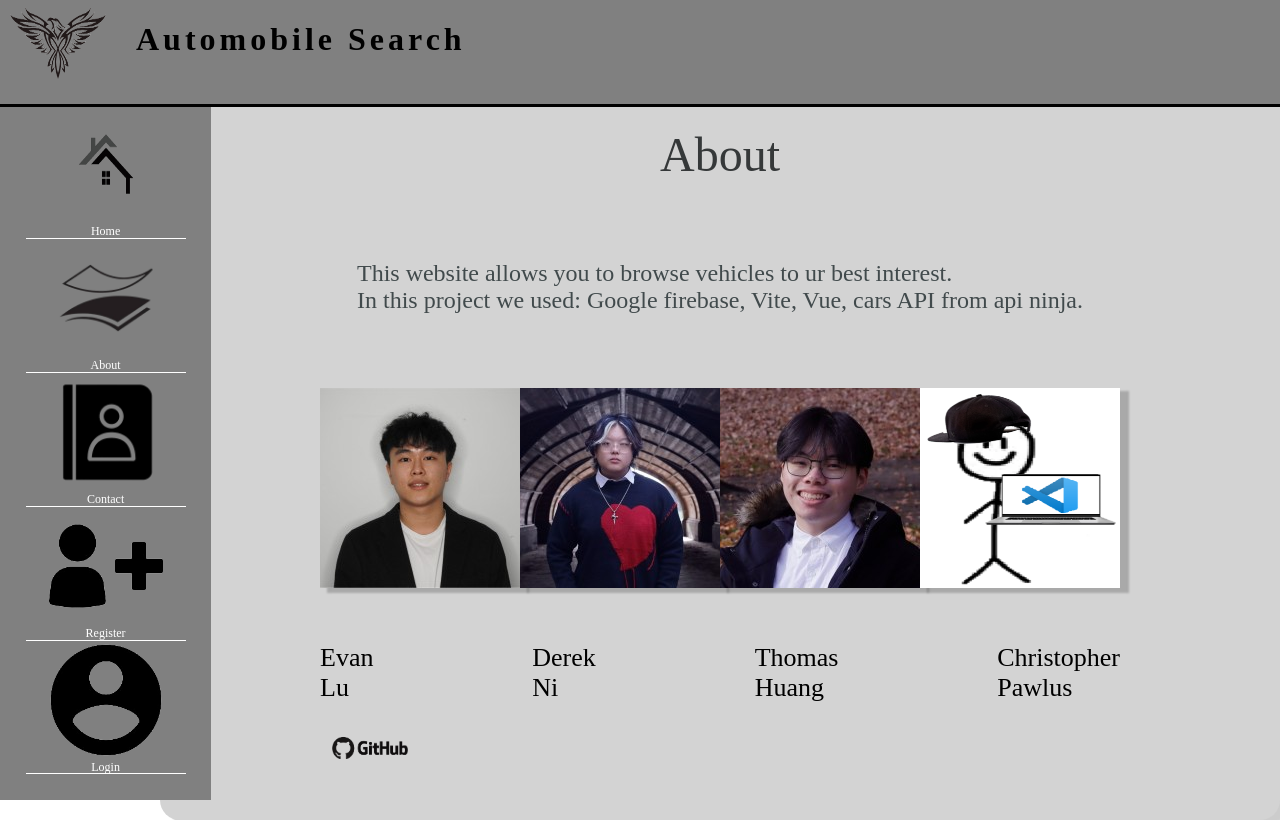
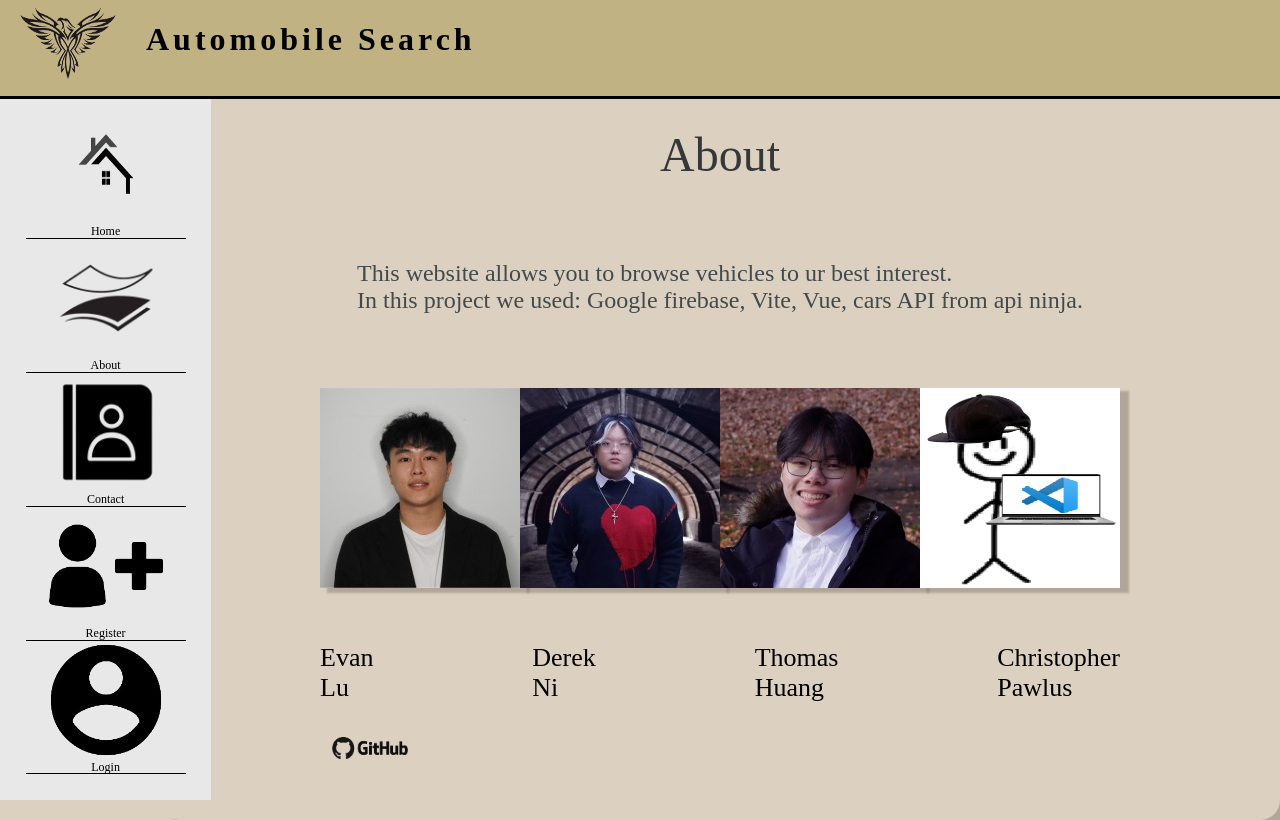
Before and after one commit to Derek242/HackCUNY2024, a Vue app in the folder HackCUNY-2024/: page /about in a window 1280 px wide. Built offline with nearby package versions, Linux system fonts and the light colour scheme; no server answers.

Commit message:
color change

```diff
--- a/HackCUNY-2024/src/App.vue
+++ b/HackCUNY-2024/src/App.vue
@@ -79,7 +79,7 @@ export default {
 
 body {
   margin: 0 0 0 20vh;
-
+  background-color: #DCD0C0;
 }
 
 </style>
--- a/HackCUNY-2024/src/components/SideBar.vue
+++ b/HackCUNY-2024/src/components/SideBar.vue
@@ -43,7 +43,7 @@
 }
 
 .sidebar {
-    background-color: gray;
+    background-color: #E8E8E8;
     padding: 2%;
     position: fixed;
     left: 0;
@@ -57,7 +57,7 @@
 }
 
 .sidebar div{
-    border-bottom: 1px solid white;
+    border-bottom: 1px solid black;
     overflow: hidden;
     color: white;
     display: flex;
@@ -75,10 +75,9 @@
     padding: 10%;
     justify-content: center;
     display: block; */
-
-text-decoration: none;
+    text-decoration: none;
   text-align: center;
-  color: white;
+  color: black;
   display: flex;
   flex-direction: column;
   align-items: center; /* Center items horizontally */
--- a/HackCUNY-2024/src/components/TopBar.vue
+++ b/HackCUNY-2024/src/components/TopBar.vue
@@ -11,13 +11,13 @@
 <style>
 
 .topBar {
-    background-color: gray;
+    background-color: #C0B283;
     border-bottom: solid;
     position: fixed;
     top: 0;
     left: 0;
     right: 0;
-    height: 13vh;
+    height: 12vh;
     z-index: 200;
 }
 
@@ -36,7 +36,7 @@
   width: 12vh;
   height: 9vh;
   margin-right: 30px;
-  margin-left: 10px;
+  margin-left: 20px;
   margin-top: 7px;
 }
 
--- a/HackCUNY-2024/src/views/About.vue
+++ b/HackCUNY-2024/src/views/About.vue
@@ -47,7 +47,6 @@
     .page{
         margin-top: 20px;
         margin-bottom: auto;
-        background-color: lightgray;
         height:auto;
         min-height:800px;
         width:auto;
```
